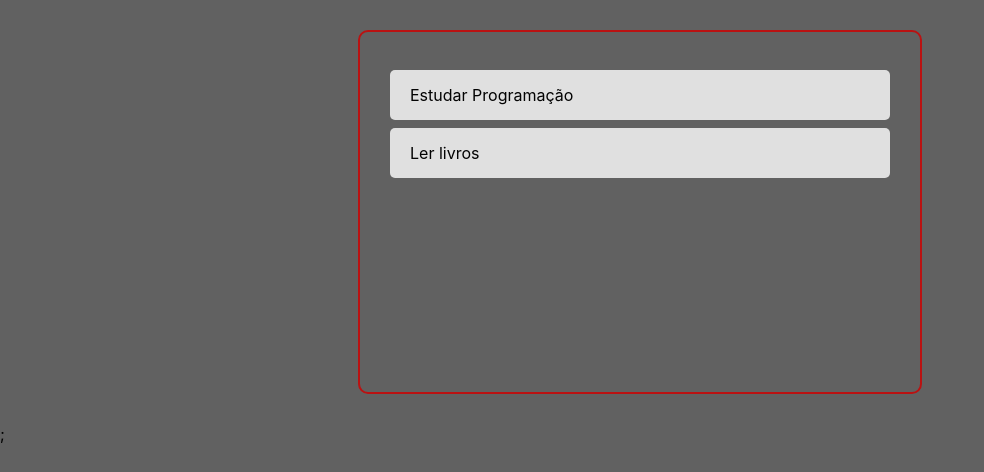
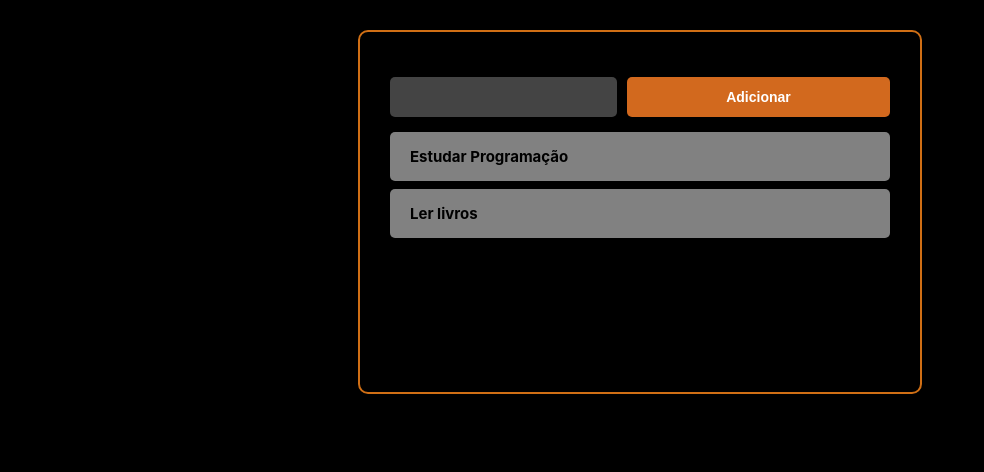
Before and after one commit to ggsales/To-do-list-React, a React (Create React App) app: page / in a window 1280 px wide. Shown: the top 472 px of the page, without its empty margins (0-984 px from the left). Built offline with nearby package versions, Linux system fonts and the light colour scheme.

Commit message:
create button and input component

```diff
--- a/src/App.css
+++ b/src/App.css
@@ -3,7 +3,7 @@
     margin: 30px auto;
     overflow: auto;
     min-height: 300px;
-    border: 2px solid rgb(186, 18, 18);
+    border: 2px solid rgb(208, 111, 21);
     padding: 30px;
     border-radius: 10px;
 }
--- a/src/App.jsx
+++ b/src/App.jsx
@@ -2,6 +2,7 @@
 
 import Tasks from './components/Tasks'
 import "./App.css"
+import AddTask from "./components/AddTask";
 
 
 const App = () => {
@@ -21,6 +22,7 @@
     return(
       <>
         <div className= "container">
+          <AddTask />
           <Tasks tarefas={tarefas}/>
         </div>;
       </>
--- /dev/null
+++ b/src/components/AddTask.css
@@ -0,0 +1,21 @@
+.add-task-container{
+    margin: 15px 0;
+    width: 100%;
+    display: flex;
+}
+
+.add-task-input{
+    height: 40px;
+    padding: 0 10px;
+    border-radius: 5px;
+    border: none;
+    flex: 2;
+    background-color: #444;
+    color: #eee;
+    font-size: 16px;
+}
+
+.add-task-button-container{
+    margin-left: 10px;
+    flex: 1;
+}
--- a/src/components/AddTask.jsx
+++ b/src/components/AddTask.jsx
@@ -1,9 +1,14 @@
 import React from "react";
-
+import "./AddTask.css"
+import Button from "./Button";
 
 const AddTask = () => {
     return (
-        <input type="text" />
+        <div className="add-task-container">
+            <input className="add-task-input"type="text" />
+            <div className="add-task-button-container"></div>
+            <Button>Adicionar</Button>
+        </div>
     );
 }
 
--- /dev/null
+++ b/src/components/Button.css
@@ -0,0 +1,12 @@
+.add-button{
+    background-color:chocolate;
+    height: 40px;
+    padding: 0 10px;
+    border-radius: 5px;
+    width: 100%;
+    font-size: 14px;
+    color: #fff;
+    font-weight: bold;
+    cursor: pointer;
+    border: none;
+}
--- /dev/null
+++ b/src/components/Button.jsx
@@ -0,0 +1,8 @@
+import React from "react";
+import './Button.css';
+
+const Button = ({children,onClick }) => {
+    return  <button onClick={onClick} className="add-button">{children}</button>;
+};
+
+export default Button;
--- a/src/components/taskStyle.css
+++ b/src/components/taskStyle.css
@@ -1,11 +1,13 @@
 .task-container{
-    background-color: rgb(224, 224, 224);
+    background-color: rgba(224, 224, 224, 0.578);
     margin: 8px 0px;
     padding: 15px 20px;
     display: flex;
     border-radius: 5px;
     justify-content: space-between;
-    color: rgb(3, 3, 3);
+    color: #000;
+    font-weight: 700;
+    font-size: 15px;
     align-items: center;
     cursor: pointer;
 }
--- a/src/index.css
+++ b/src/index.css
@@ -5,7 +5,7 @@
     sans-serif;
   -webkit-font-smoothing: antialiased;
   -moz-osx-font-smoothing: grayscale;
-  background-color: rgba(0, 0, 0, 0.619);
+  background-color: rgb(0, 0, 0);
 }
 
 code {
```
